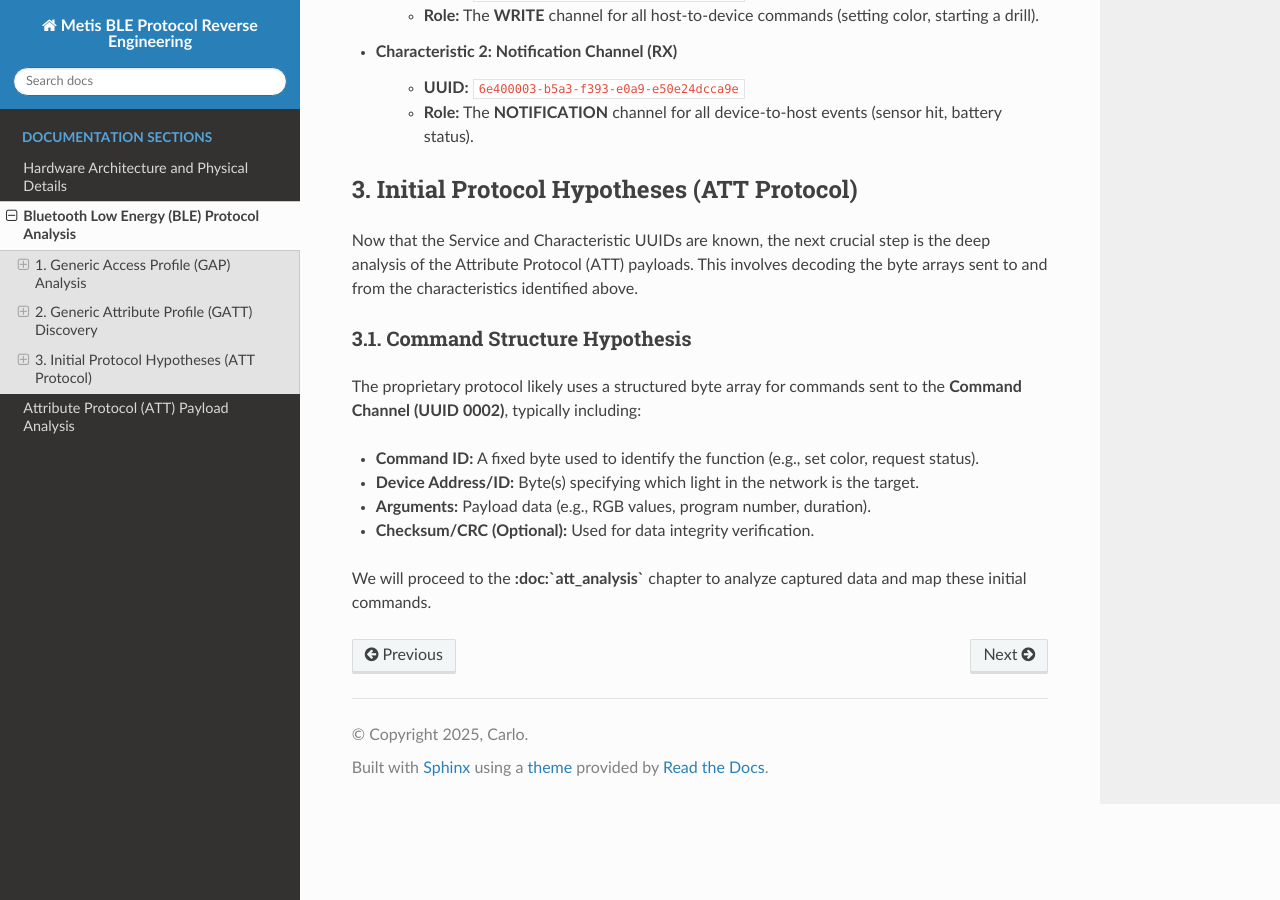
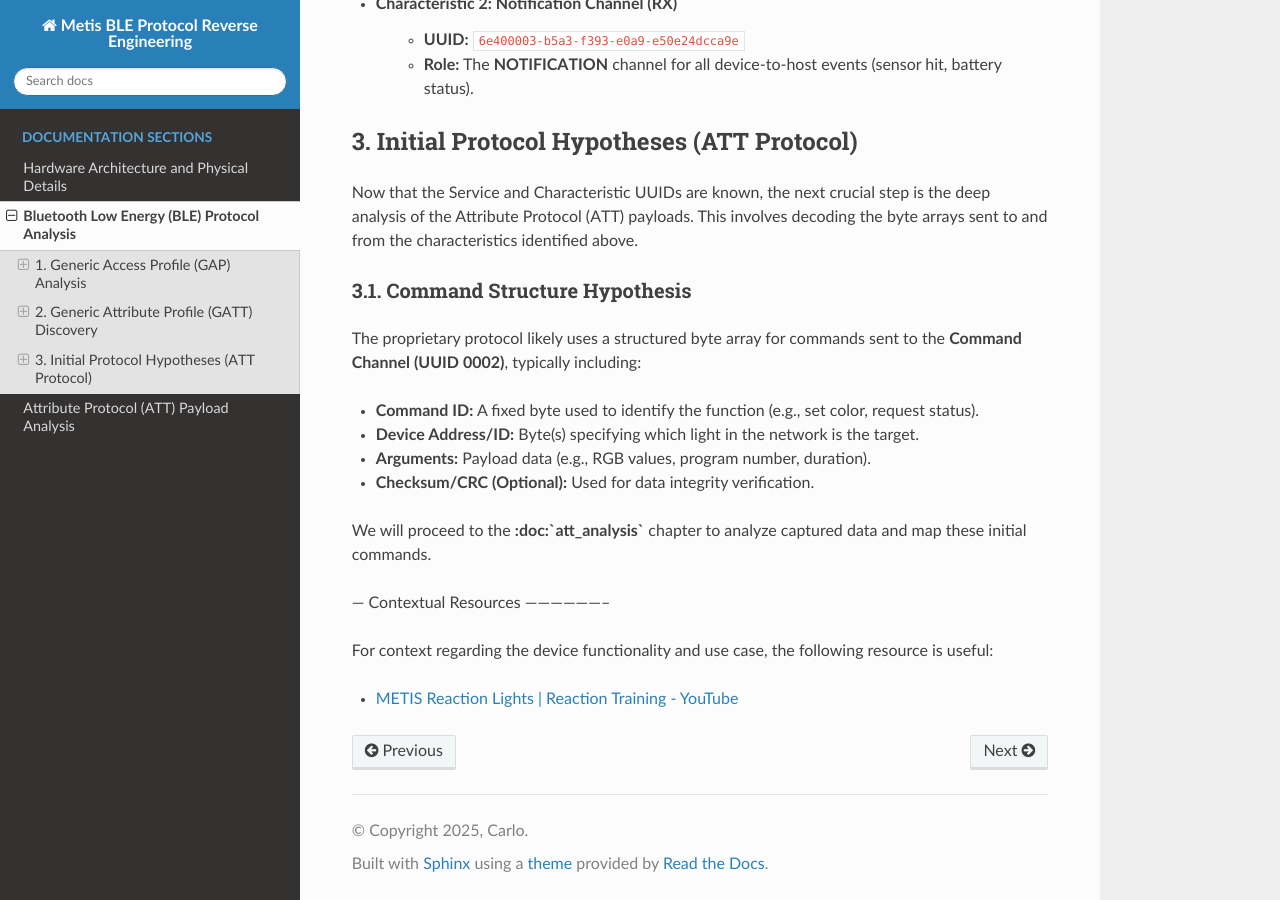
Before and after one commit to cromagn/metis-reaction-protocol, a Sphinx documentation site: the page built from docs/ble_protocol.rst, in a window 1280 px wide and 900 px high, scrolled down 1762 px. Built offline with Sphinx 7.4.7 and the Read the Docs theme 3.1.0, drawn with Linux system fonts in a browser that asks for light colours; pages that are not in the unit, such as notebooks, are missing from menus; some of the changed text lies outside the part shown.

Commit message:
Update ble_protocol.rst

```diff
--- a/docs/ble_protocol.rst
+++ b/docs/ble_protocol.rst
@@ -88,3 +86,11 @@ The proprietary protocol likely uses a structured byte array for commands sent t
 * **Checksum/CRC (Optional):** Used for data integrity verification.
 
 We will proceed to the **:doc:`att_analysis`** chapter to analyze captured data and map these initial commands.
+
+---
+Contextual Resources
+--------------------
+
+For context regarding the device functionality and use case, the following resource is useful:
+
+* `METIS Reaction Lights | Reaction Training - YouTube <https://www.youtube.com/watch?v=i3YOfDJhfew>`_
```
Also changed, not shown: other parts of docs/ble_protocol.rst (+0 -2 lines).
